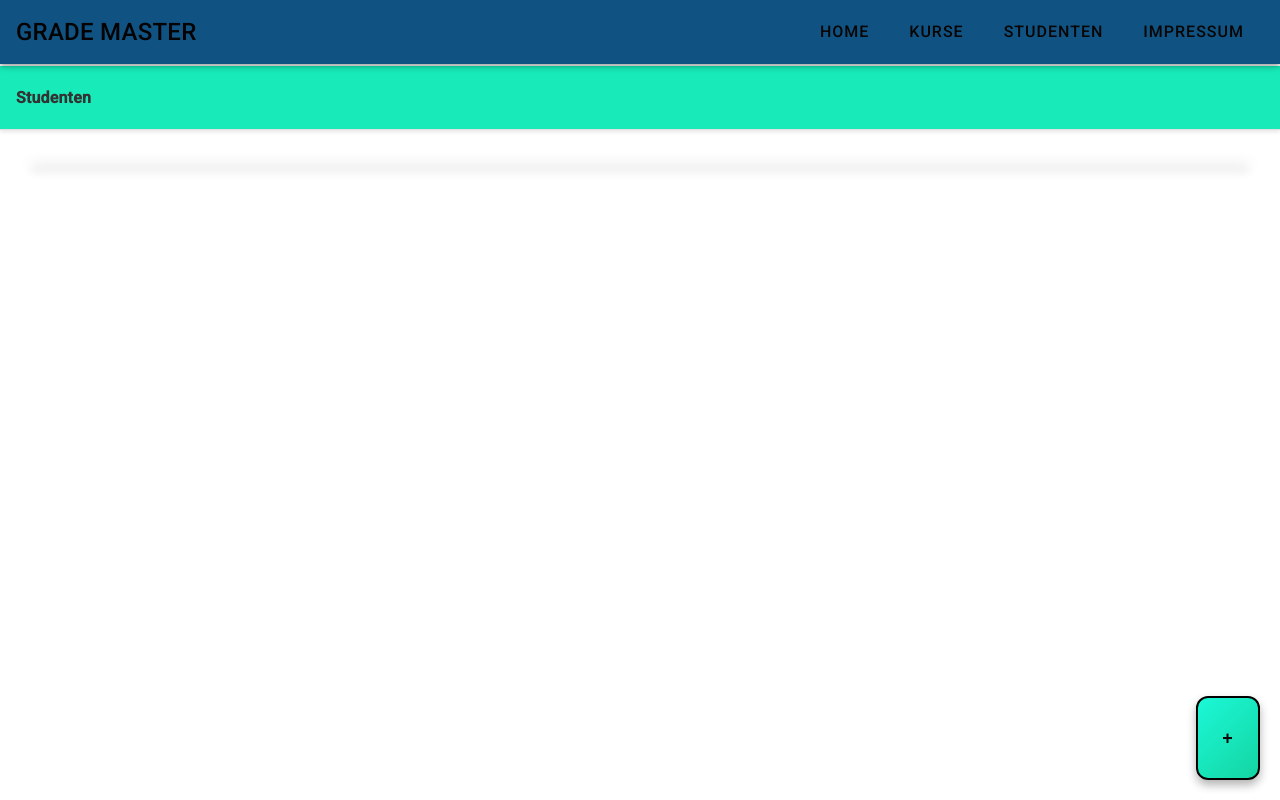
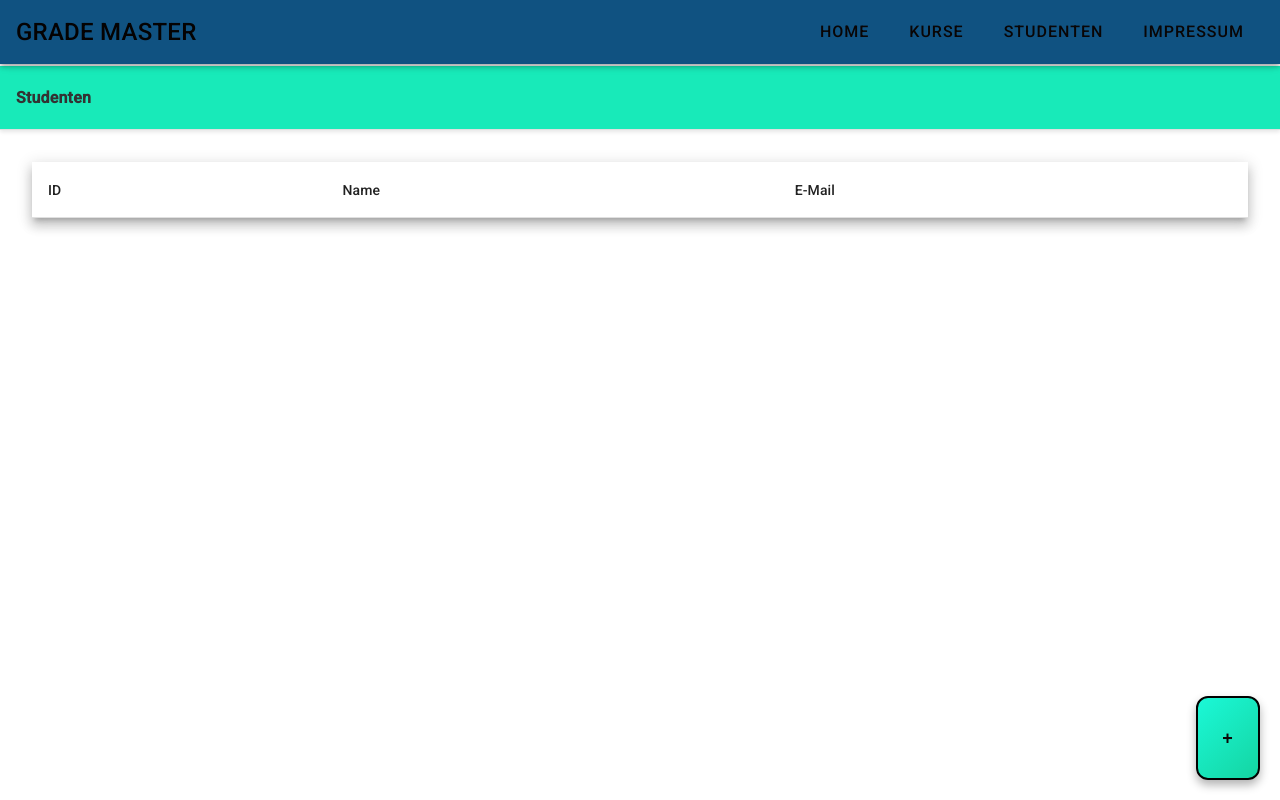
Before and after one commit to RanaB38/HSAA_GradeMaster_Gruppe2-main, an Angular app in the folder HSAA_GradeMaster_TeamName-main/grade-master-ui/: page /students/list in a window 1280 px wide. Built offline with nearby package versions, Linux system fonts and the light colour scheme; no server answers.

Commit message:
Die Tabelle mit der Studentenliste in student-list.component.html wurde um eine Tabellenüberschrift erweitert.

```diff
--- a/HSAA_GradeMaster_TeamName-main/grade-master-ui/src/app/views/student/student-list/student-list.component.html
+++ b/HSAA_GradeMaster_TeamName-main/grade-master-ui/src/app/views/student/student-list/student-list.component.html
@@ -5,7 +5,7 @@
 @if(dataSource$ | async; as students) {
 <table mat-table [dataSource]="students" class="mat-elevation-z8">
   <ng-container matColumnDef="id">
-    <th mat-header-cell *matHeaderCellDef>Id</th>
+    <th mat-header-cell *matHeaderCellDef>ID</th>
     <td mat-cell *matCellDef="let student">{{ student.id }}</td>
   </ng-container>
 
@@ -20,6 +20,9 @@
   </ng-container>
 
   <tr
+    mat-header-row *matHeaderRowDef="displayedColumns">
+  </tr>
+  <tr
     mat-row
     *matRowDef="let student; columns: displayedColumns"
     (click)="onSelectStudent(student)"
```
